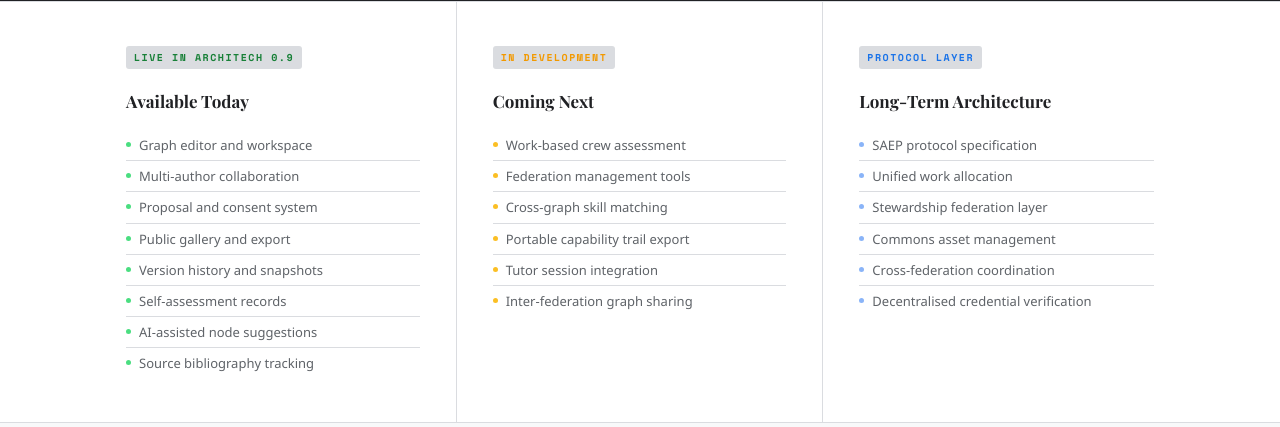
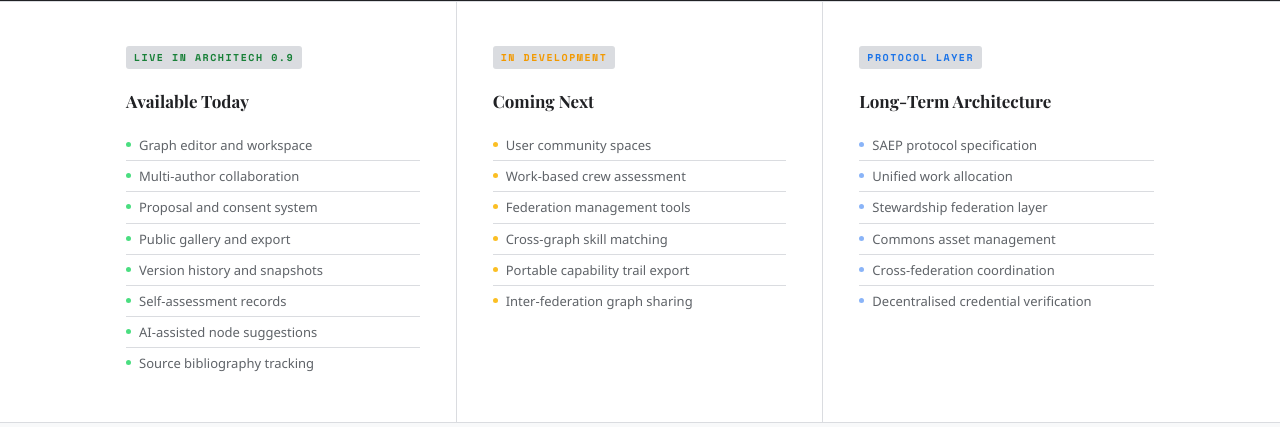
Before and after one commit to DarkSecret-7/Brotherhood-5.0, a FastAPI app: page /landing in a window 1280 px wide. Shown: the part 2361-2788 px from the top of the page. Run offline with FastAPI, Linux system fonts and the light colour scheme.

Commit message:
minor change in landing page

```diff
--- a/frontend/templates/landing/index_architech.html
+++ b/frontend/templates/landing/index_architech.html
@@ -444,11 +444,11 @@ body{
       </div>
       <h3>Coming Next</h3>
       <ul class="status-list dev-list">
+        <li>User community spaces</li>
         <li>Work-based crew assessment</li>
         <li>Federation management tools</li>
         <li>Cross-graph skill matching</li>
         <li>Portable capability trail export</li>
-        <li>Tutor session integration</li>
         <li>Inter-federation graph sharing</li>
       </ul>
     </div>
```
